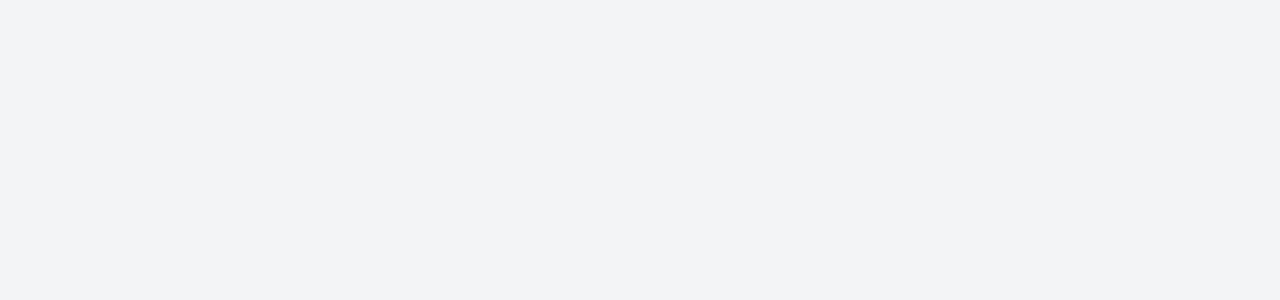
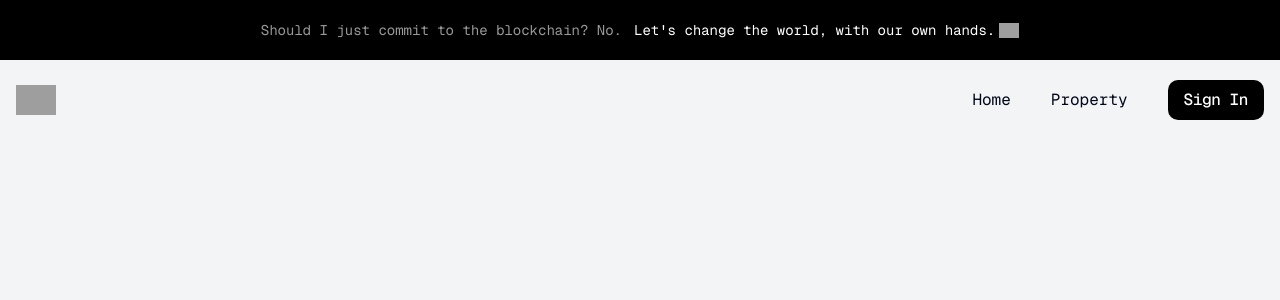
Before and after one commit to arifatalya/Realty-Registry, a Next.js app in the folder frontend/: page / in a window 1280 px wide. Shown: the top 300 px of the page. Built offline with nearby package versions, Linux system fonts and the light colour scheme; grey boxes are pictures that could not be loaded.

Commit message:
fixing header

```diff
--- a/frontend/src/app/page.tsx
+++ b/frontend/src/app/page.tsx
@@ -1,11 +1,8 @@
 import Image from "next/image";
+import {NavbarReg} from "@/components/NavbarReg";
 
 export default function Home() {
   return (
-    <div className="grid grid-rows-[20px_1fr_20px] items-center justify-items-center min-h-screen p-8 pb-20 gap-16 sm:p-20 font-[family-name:var(--font-geist-sans)]">
-      <div className="p-6">
-        <></>
-      </div>
-    </div>
+      <NavbarReg/>
   );
 }
--- a/frontend/src/components/Navbar.tsx
+++ /dev/null
@@ -1,13 +0,0 @@
-import RightArrow from "@/assets/arrow-right.svg"
-
-export const Navbar = () => {
-    return (
-        <div>
-            <div className="flex justify-center items-center py-3 bg-black text-white">
-                <div className="inline-flex gap-1 items-center">
-                    <p>Do something I guess</p>
-                </div>
-            </div>
-        </div>
-    );
-}
--- /dev/null
+++ b/frontend/src/components/NavbarReg.tsx
@@ -0,0 +1,36 @@
+'use client'
+
+import Image from "next/image";
+import arrowRight from "@/assets/arrow-right.svg";
+
+export const NavbarReg = () => {
+    return (
+        <div className="sticky top-0">
+            <div className="flex justify-center items-center w-screen py-5 px-10 bg-black text-white text-sm gap-3">
+                <p className="text-white/60 md:block hidden">
+                    Should I just commit to the blockchain? No.
+                </p>
+                <div className="inline-flex gap-1 items-center">
+                    <p>Let's change the world, with our own hands.</p>
+                    <Image src={arrowRight} alt="Arrow icon" width={20} height={20} />
+                </div>
+            </div>
+
+            <div className="py-5">
+                <div className="max-w-screen-xl mx-auto px-4">
+                    <div className="flex items-center justify-between">
+                        <Image src={arrowRight} alt="Logo" width={40} height={40} />
+                        <Image src={arrowRight} alt="Logo mobile" width={20} height={20} className="md:hidden" />
+                        <nav className="flex gap-10 items-center">
+                            <a href="/">Home</a>
+                            <a href="/property">Property</a>
+                            <button className="bg-black text-white px-4 py-2 rounded-lg font-medium inline-flex items-center justify-center tracking-tight">
+                                Sign In
+                            </button>
+                        </nav>
+                    </div>
+                </div>
+            </div>
+        </div>
+    );
+};
```
